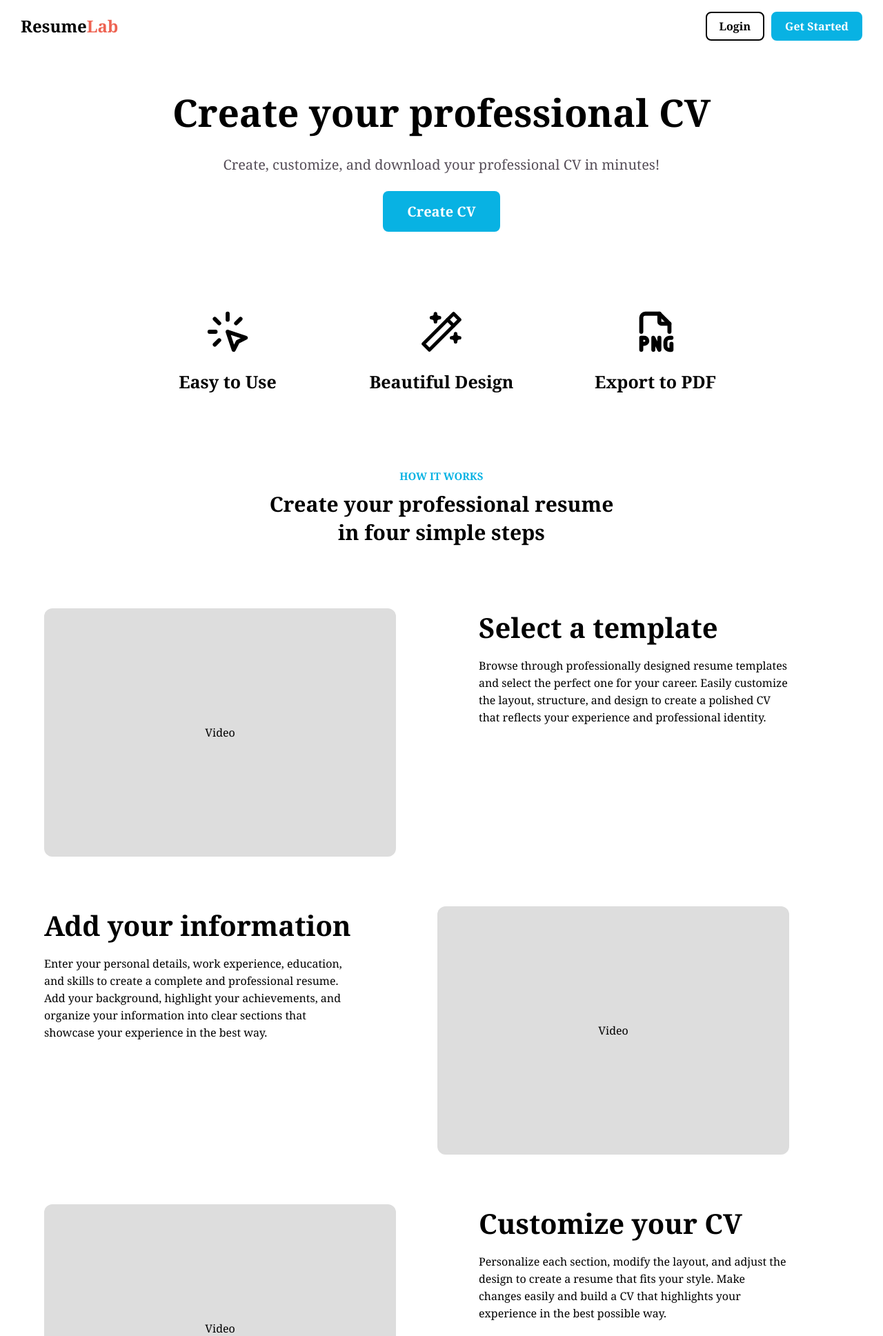
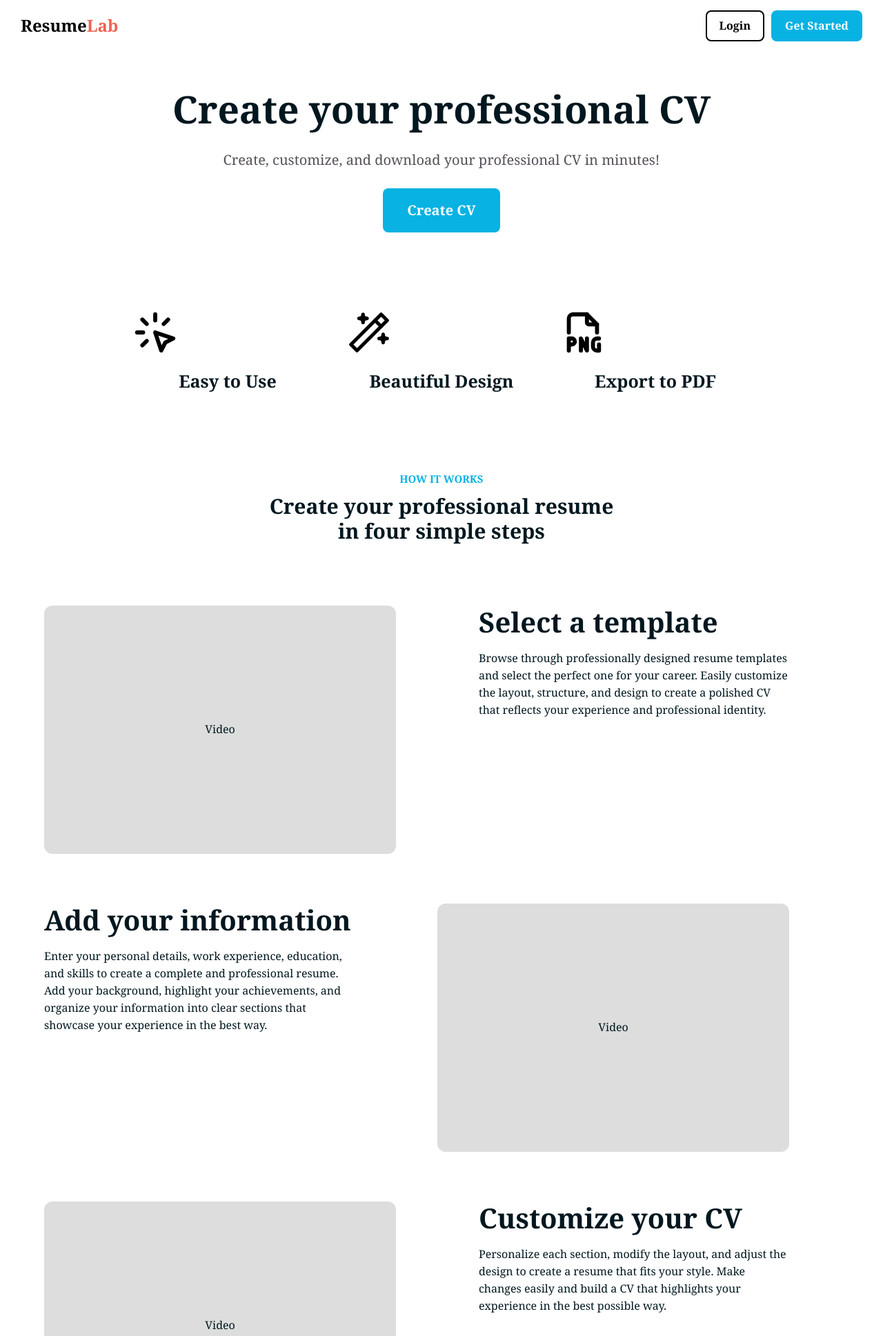
Before and after one commit to Gajwerixon/django-cv-builder, a Django app: page / in a window 1280 px wide. Shown: the top 1937 px of the page at 69% size. Run offline with Django 5.2, Linux system fonts and the light colour scheme.

Commit message:
add variables and basic css style

```diff
--- a/static/css/style.css
+++ b/static/css/style.css
@@ -4,11 +4,34 @@
     box-sizing: border-box;
 }
 
+:root {
+    /* Colors */
+    --color-primary: #00A8E8;
+    --color-primary-hover: #32bef6;
+
+    --color-secondary: #007EA7;
+    --color-secondary-hover: #33a3c8;
+
+    /* Text */
+    --color-text-dark: #00171F;
+    --color-text-light: #FFFFFF;
+
+    /* Background */
+    --color-background: #FFFFFF;
+}
+
 body {
     font-family: Cambria, Cochin, Georgia, Times, 'Times New Roman', serif;
+
     min-height: 100vh;
+
     display: flex;
     flex-direction: column;
+
+    color: var(--color-text-dark);
+    background-color: var(--color-background);
+
+    line-height: 1.6;
 }
 
 .main-content {
@@ -20,3 +43,19 @@ body {
     max-width: 1200px;
     margin: 0 auto;
 }
+
+a {
+    text-decoration: none;
+    color: inherit;
+}
+
+img {
+    display: block;
+    max-width: 100%;
+}
+
+h1,
+h2,
+h3 {
+    line-height: 1.2;
+}
```
